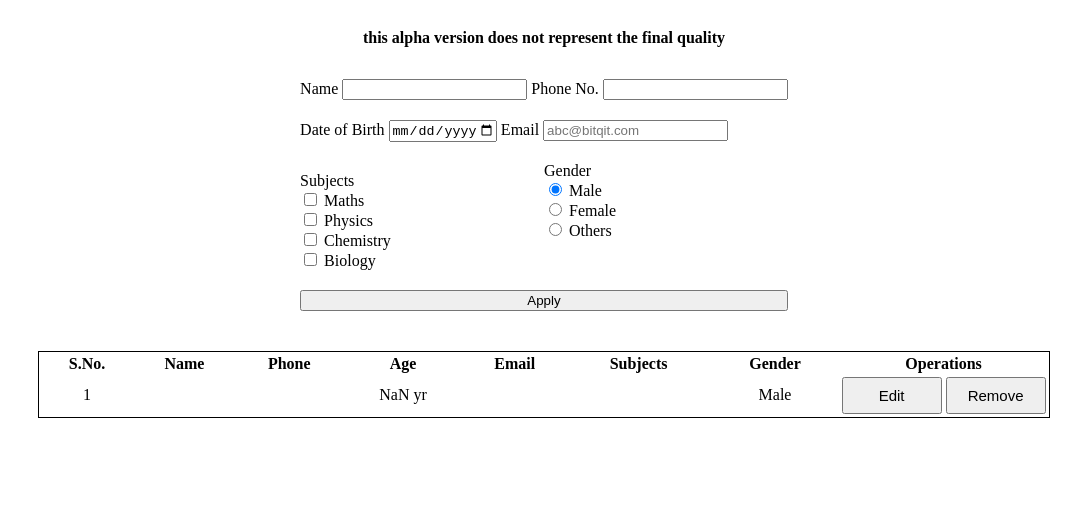
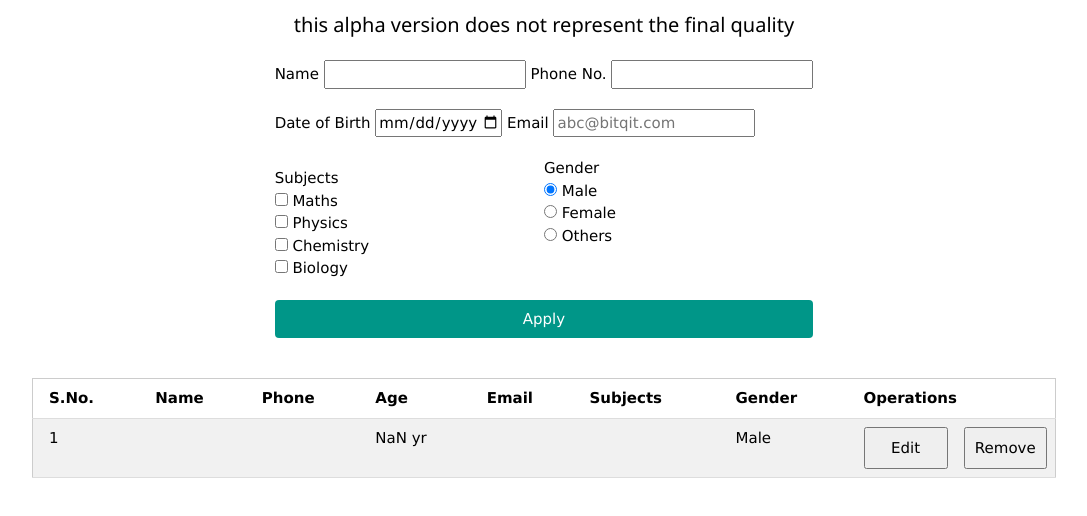
Before and after one commit to tejus07/JS-task, a plain HTML site: page Task/index.html in a window 1280 px wide. Both pictures are taken after a click on the button "Apply". Shown: the whole page, without its empty margins (96-1183 px from the left). Drawn offline with nearby package versions, Linux system fonts and the light colour scheme.

```diff
--- a/Task/index.html
+++ b/Task/index.html
@@ -8,6 +8,8 @@
     <title>Task</title>
     <script defer src="JS.js" type="text/javascript"></script>
     <link rel="stylesheet" href="stylesheet.css">
+    <link rel="stylesheet" href="https://www.w3schools.com/w3css/4/w3.css">
+
 </head>
 <body>
 <div class="container">
@@ -72,11 +74,11 @@
                 </label>
             </div>
         </div>
-        <button type="button" onclick="addToObject()" id="apply-btn"> Apply</button>
-        <button class="btn-update" type="button" >Update</button>
+        <button type="button" onclick="addToObject()" id="apply-btn" class="w3-round w3-btn w3-ripple w3-teal"> Apply</button>
+        <button class="btn-update w3-round w3-btn w3-ripple w3-teal" style="display: none" type="button" >Update</button>
     </form>
-    <table id="table">
-        <tr>
+    <table id="table" class="w3-table-all w3-hoverable" style="width: 80%; display: none">
+        <tr id="table_header">
             <th>S.No.</th>
             <th>Name</th>
             <th>Phone</th>
```
